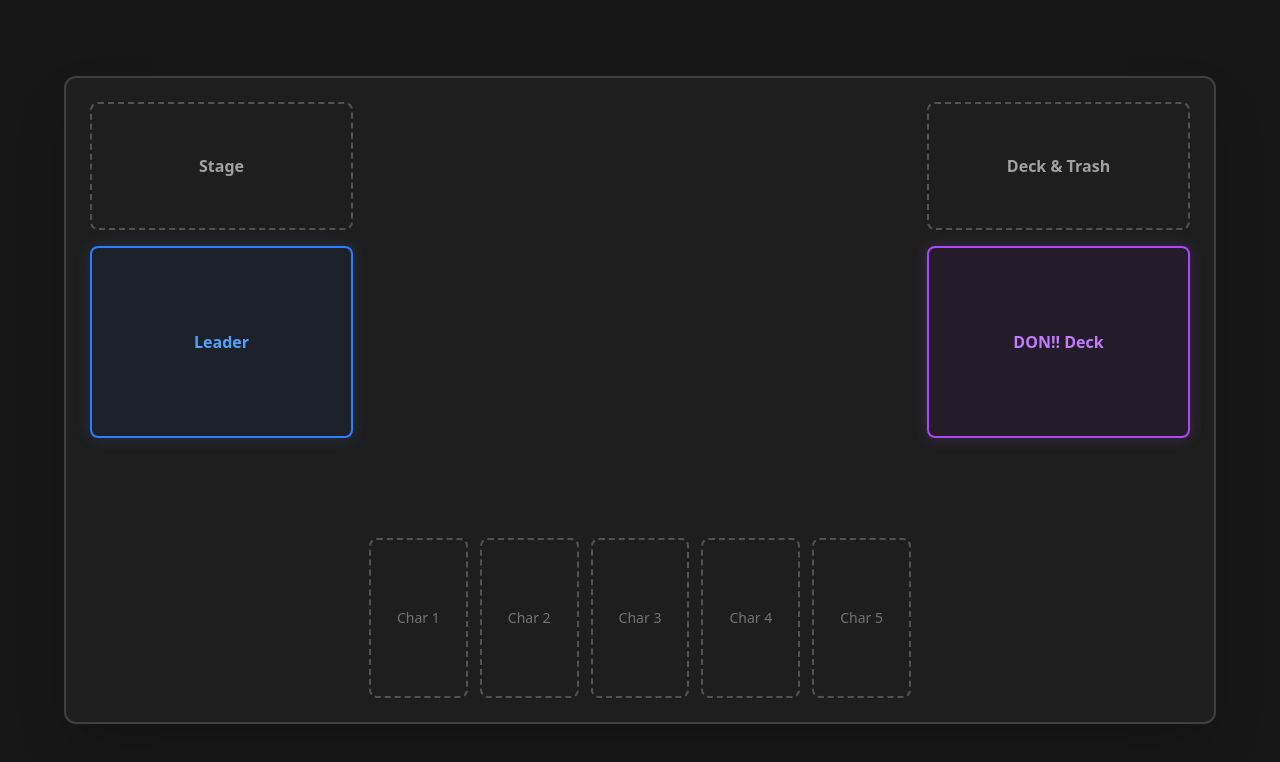
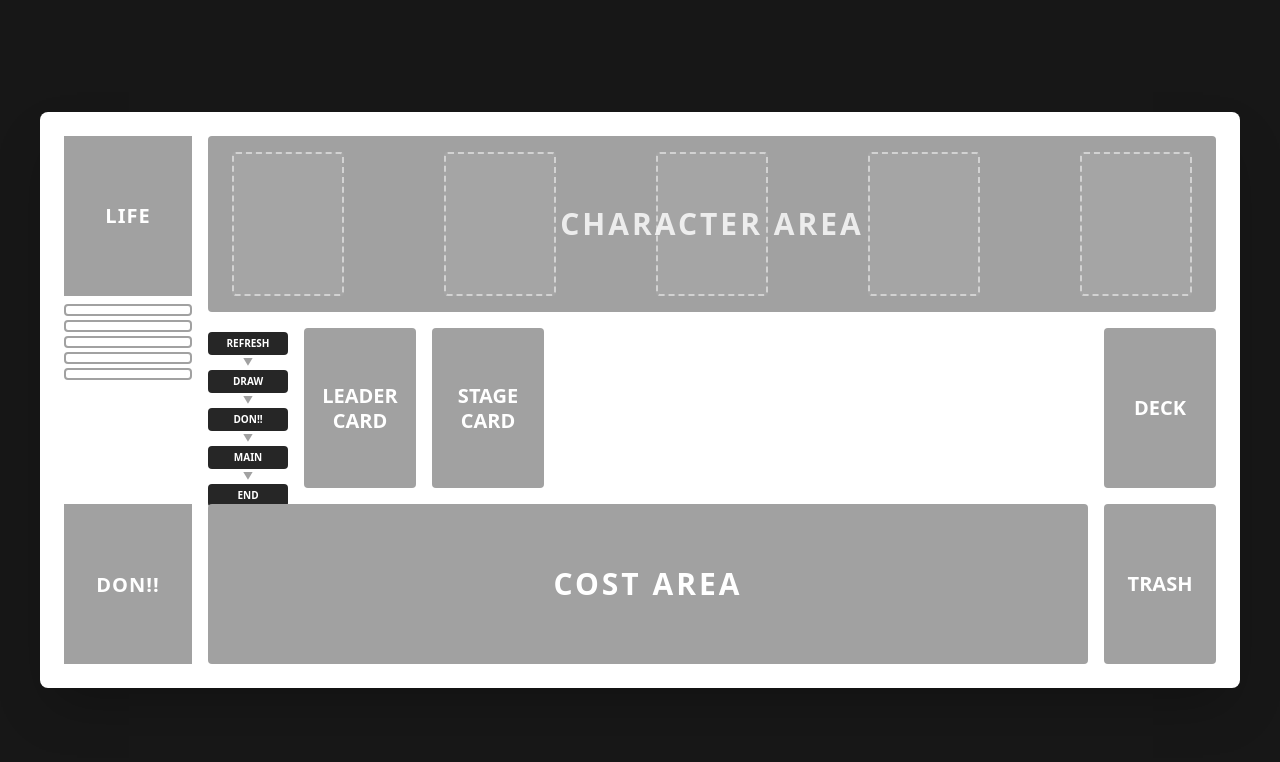
Before and after one commit to jusobreira/ccop_Rullator, a React (Vite) app: page / in a window 1280 px wide. Shown: the top 762 px of the page. Built offline with nearby package versions, Linux system fonts and the light colour scheme.

Commit message:
Refactor Board component layout and structure

```diff
--- a/src/components/Board.jsx
+++ b/src/components/Board.jsx
@@ -1,30 +1,94 @@
 export default function Board() {
   return (
-    <div className="min-h-screen bg-neutral-900 p-8 text-white flex items-center justify-center">
-      <div className="w-full max-w-6xl grid grid-cols-4 gap-4 aspect-[16/9] border-2 border-neutral-700 rounded-xl p-6 bg-neutral-800/50 shadow-2xl">
+    // Fundo escuro para a tela, criando contraste com o playmat branco
+    <div className="min-h-screen bg-neutral-900 p-8 flex items-center justify-center overflow-x-auto">
 
-        {/* Coluna 1: Leader & Stage */}
-        <div className="flex flex-col gap-4">
-          <div className="h-32 border-2 border-dashed border-neutral-600 rounded-lg flex items-center justify-center text-neutral-400 font-semibold hover:border-neutral-400 transition-colors">Stage</div>
-          <div className="h-48 border-2 border-blue-500 rounded-lg flex items-center justify-center bg-blue-900/10 text-blue-400 font-bold shadow-[0_0_15px_rgba(59,130,246,0.2)]">Leader</div>
+      {/* Container Principal do Playmat (Tamanho Fixo para manter proporção) */}
+      <div className="w-[1200px] shrink-0 bg-white p-6 shadow-2xl rounded-lg flex gap-4">
+
+        {/* COLUNA ESQUERDA: Life & Don!! */}
+        <div className="w-32 flex flex-col justify-between gap-4">
+          <div className="flex flex-col gap-1">
+            <div className="w-full h-40 bg-neutral-400 flex items-center justify-center text-white font-black uppercase tracking-wider text-xl">
+              Life
+            </div>
+            {/* Linhas indicativas das cartas de vida */}
+            <div className="flex flex-col gap-1 mt-1">
+              {[1, 2, 3, 4, 5].map((i) => (
+                <div key={i} className="h-3 w-full border-2 border-neutral-400 bg-white rounded-sm"></div>
+              ))}
+            </div>
+          </div>
+
+          <div className="w-full h-40 bg-neutral-400 flex flex-col items-center justify-center text-white font-black uppercase tracking-wider text-xl leading-tight">
+            <span>DON!!</span>
+          </div>
         </div>
 
-        {/* Colunas 2 e 3: Character Area */}
-        <div className="col-span-2 grid grid-cols-5 gap-3 content-end">
-          {/* 5 slots para personagens */}
-          {[1, 2, 3, 4, 5].map((slot) => (
-            <div key={slot} className="h-40 border-2 border-dashed border-neutral-600 rounded-lg flex items-center justify-center text-neutral-500 text-sm font-medium hover:bg-neutral-800 hover:border-neutral-400 transition-all cursor-pointer">
-              Char {slot}
+        {/* ÁREA PRINCIPAL */}
+        <div className="flex-1 flex flex-col gap-4">
+
+          {/* Linha 1: Character Area */}
+          <div className="w-full h-44 bg-neutral-400 relative flex items-center justify-center text-white font-black text-3xl tracking-widest rounded-sm">
+            <span className="absolute opacity-80 pointer-events-none">CHARACTER AREA</span>
+            <div className="w-full h-full flex justify-between items-center px-6 gap-4 z-10">
+              {/* 5 Slots invisíveis para soltar as cartas futuramente */}
+              {[1, 2, 3, 4, 5].map((i) => (
+                <div key={i} className="w-28 h-36 border-2 border-white/50 border-dashed bg-white/5 hover:bg-white/20 cursor-pointer transition-colors rounded"></div>
+              ))}
             </div>
-          ))}
+          </div>
+
+          {/* Linha 2: Phases, Leader, Stage e Deck */}
+          <div className="flex gap-4 h-40">
+            {/* Lista de Fases do Turno */}
+            <div className="w-20 flex flex-col justify-between py-1 items-center text-[10px] font-bold text-white uppercase">
+              <div className="bg-neutral-800 w-full text-center py-1 rounded">Refresh</div>
+              <div className="text-neutral-400">▼</div>
+              <div className="bg-neutral-800 w-full text-center py-1 rounded">Draw</div>
+              <div className="text-neutral-400">▼</div>
+              <div className="bg-neutral-800 w-full text-center py-1 rounded">DON!!</div>
+              <div className="text-neutral-400">▼</div>
+              <div className="bg-neutral-800 w-full text-center py-1 rounded">Main</div>
+              <div className="text-neutral-400">▼</div>
+              <div className="bg-neutral-800 w-full text-center py-1 rounded">End</div>
+            </div>
+
+            {/* Leader Card */}
+            <div className="w-28 h-full bg-neutral-400 flex flex-col items-center justify-center text-white font-black uppercase text-xl leading-tight rounded-sm">
+              <span>Leader</span>
+              <span>Card</span>
+            </div>
+
+            {/* Stage Card */}
+            <div className="w-28 h-full bg-neutral-400 flex flex-col items-center justify-center text-white font-black uppercase text-xl leading-tight rounded-sm">
+              <span>Stage</span>
+              <span>Card</span>
+            </div>
+
+            {/* Espaçador flexível para empurrar o Deck para a direita */}
+            <div className="flex-1"></div>
+
+            {/* Deck */}
+            <div className="w-28 h-full bg-neutral-400 flex flex-col items-center justify-center text-white font-black uppercase text-xl rounded-sm">
+              <span>Deck</span>
+            </div>
+          </div>
+
+          {/* Linha 3: Cost Area e Trash */}
+          <div className="flex gap-4 h-40">
+            {/* Cost Area (Alinhada abaixo das Fases/Leader/Stage) */}
+            <div className="flex-1 bg-neutral-400 flex items-center justify-center text-white font-black uppercase text-3xl tracking-widest rounded-sm">
+              Cost Area
+            </div>
+
+            {/* Trash (Alinhada exatamente abaixo do Deck) */}
+            <div className="w-28 h-full bg-neutral-400 flex flex-col items-center justify-center text-white font-black uppercase text-xl rounded-sm">
+              <span>Trash</span>
+            </div>
+          </div>
+
         </div>
-
-        {/* Coluna 4: Deck, Trash & DON!! */}
-        <div className="flex flex-col gap-4">
-          <div className="h-32 border-2 border-dashed border-neutral-600 rounded-lg flex items-center justify-center text-neutral-400 font-semibold hover:border-neutral-400 transition-colors">Deck & Trash</div>
-          <div className="h-48 border-2 border-purple-500 rounded-lg flex items-center justify-center bg-purple-900/10 text-purple-400 font-bold shadow-[0_0_15px_rgba(168,85,247,0.2)]">DON!! Deck</div>
-        </div>
-
       </div>
     </div>
   );
```
